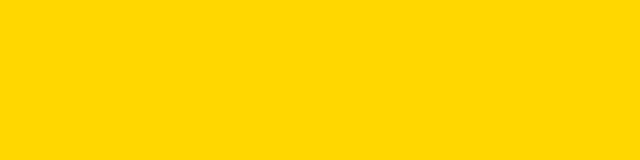
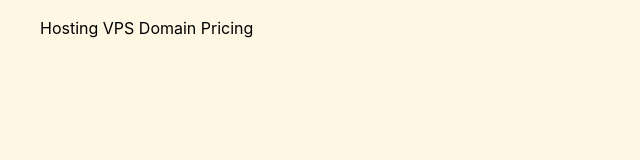
Before and after one commit to Adamt603/websiteWithMosh, a plain HTML site: page index.html in a window 1280 px wide. Shown: the whole page, without its empty margins (0-640 px from the left). Drawn offline with Linux system fonts and the light colour scheme.

Commit message:
Added some default css styles, as well as some color palette global variables.

```diff
--- a/css/styles.css
+++ b/css/styles.css
@@ -1,3 +1,63 @@
+/*start of default code */
+
+/* Box sizing rules */
+*, *::before, *::after {
+    box-sizing: border-box;
+}
+
+/* Remove default margin */
+body, h1, h2, h3, h4, p, figure, blockquote, dl, dd {
+    margin: 0;
+}
+
+/* Make images easier to work with */
+img, picture {
+    max-width: 100%;
+    display: block;
+}
+
+:root {
+    --primaryColor: #2584ff;
+    --secondaryColor: #00d9ff;
+    --accentColor: #ff3400;
+    --headerTextColor: #1b0760;
+    --bodyTextColor: #918ca4;
+}
+
+/* Set core body defaults */
 body {
-    background-color: gold;
+    min-height: 96vh;
+    text-rendering: optimizeSpeed;
+    line-height: 1.5;
+    font-family: -apple-system, BlinkMacSystemFont, "Segoe UI", Roboto, Helvetica, Arial, sans-serif,
+    "Apple Color Emoji", "Segoe UI Emoji", "Segoe UI Symbol";
+    background-color: rgb(253, 247, 228);
+    /*background-color: #000000;*/
 }
+
+/*end of default code */
+
+/* Rules for horizontal lists */
+.horizontalList {
+    list-style-type: none;
+}
+
+.horizontalListElement {
+    display: inline-block;
+}
+
+.linkTextDecoration {
+    text-decoration: none;
+    color: black;
+}
+
+/*Rules for the nav */
+nav {
+    width: 16rem;
+    overflow: hidden;
+}
+
+.navLinks {
+    /*color: #ffffff;*/
+    font-size: 16px;
+}
--- a/index.html
+++ b/index.html
@@ -11,5 +11,17 @@
 </head>
 <body>
 
+<nav>
+    <ul class="horizontalList">
+        <li class="horizontalListElement"><a class="linkTextDecoration navLinks" href="">Hosting</a></li>
+        <li class="horizontalListElement"><a class="linkTextDecoration navLinks" href="">VPS</a></li>
+        <li class="horizontalListElement"><a class="linkTextDecoration navLinks" href="">Domain</a></li>
+        <li class="horizontalListElement"><a class="linkTextDecoration navLinks" href="">Pricing</a></li>
+    </ul>
+</nav>
+
+
+
+
 </body>
 </html>
```
